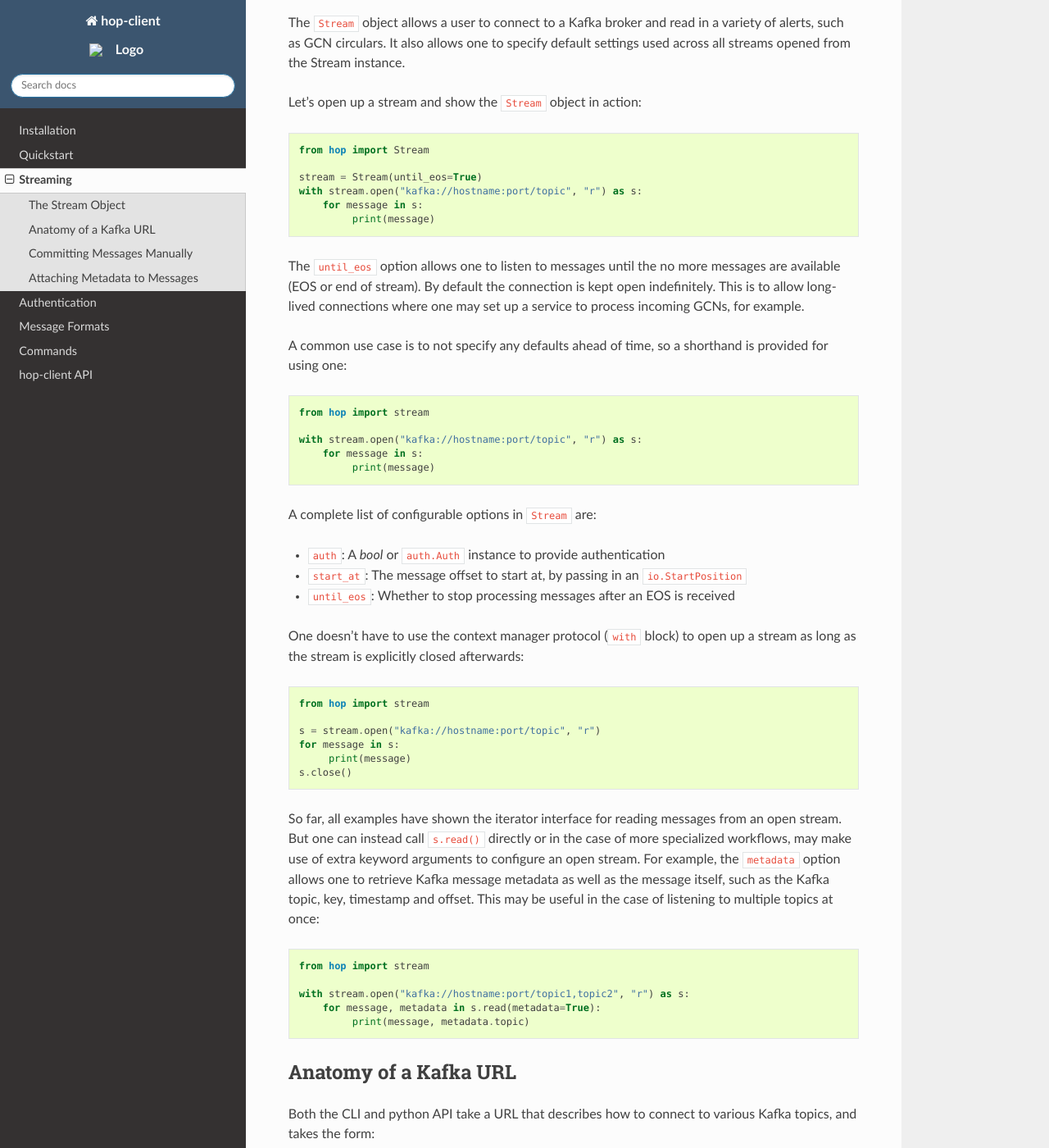
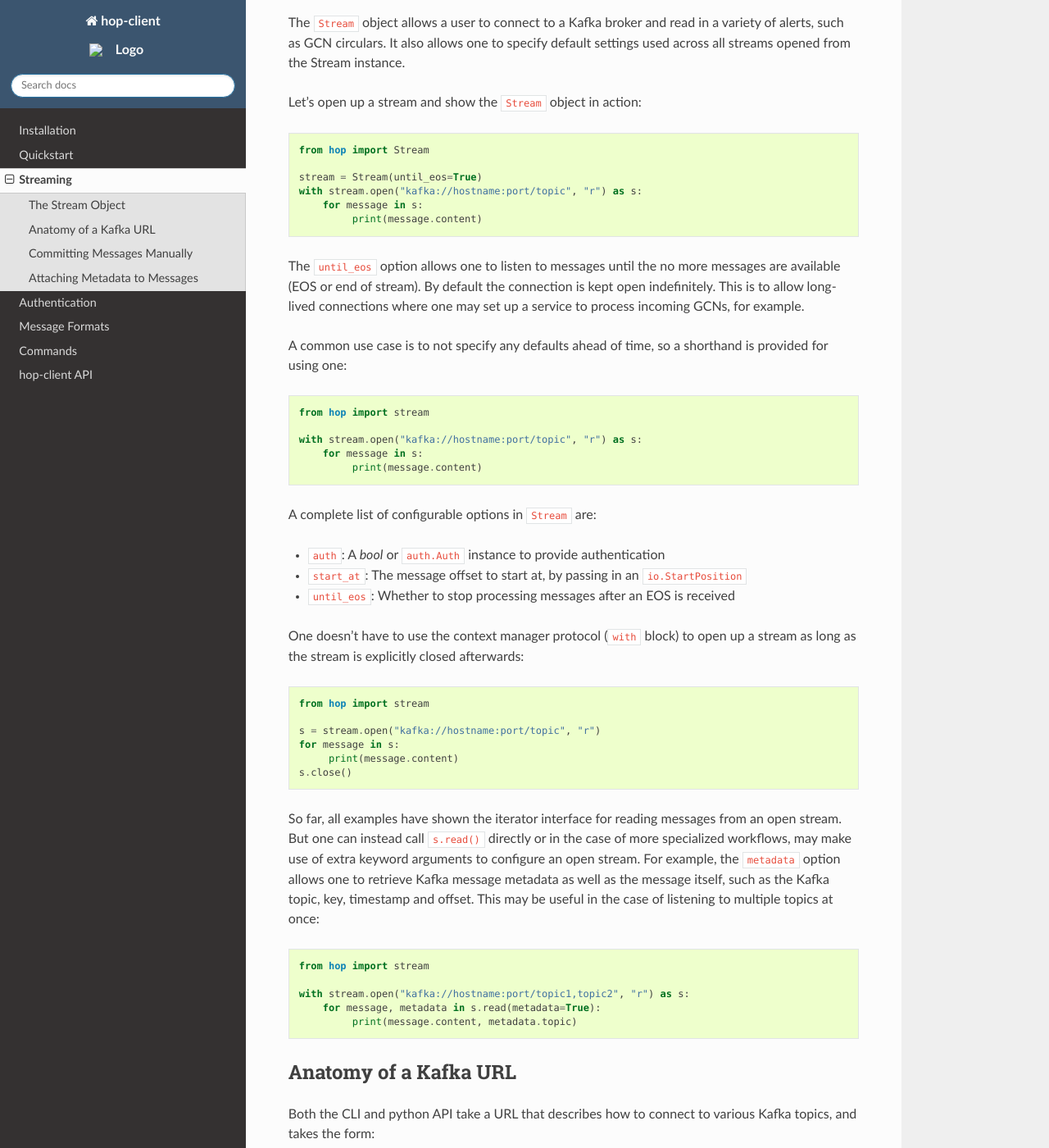
Before and after one commit to scimma/hop-client, a Sphinx documentation site: the page built from doc/user/stream.rst, in a window 1280 px wide and 1400 px high, scrolled down 320 px. Shown: the whole window at 82% size. Built offline with Sphinx 7.4.7 and the Read the Docs theme 2.0.0, drawn with Linux system fonts in a browser that asks for light colours.

Commit message:
Update documentation on receiving messages

```diff
--- a/doc/user/quickstart.rst
+++ b/doc/user/quickstart.rst
@@ -107,7 +107,7 @@ One can consume messages through the python API as follows:
 
     with stream.open("kafka://hostname:port/topic", "r") as s:
         for message in s:
-             print(message)
+             print(message.content)
 
 This will listen to the Hop broker, listening to new messages and printing them to
 stdout as they arrive.
@@ -124,4 +124,4 @@ from. For example, if you'd like to listen to all messages stored in a topic, yo
 
     with stream.open("kafka://hostname:port/topic", "r") as s:
         for message in s:
-             print(message)
+             print(message.content)
--- a/doc/user/stream.rst
+++ b/doc/user/stream.rst
@@ -22,7 +22,7 @@ Let's open up a stream and show the :code:`Stream` object in action:
     stream = Stream(until_eos=True)
     with stream.open("kafka://hostname:port/topic", "r") as s:
         for message in s:
-             print(message)
+             print(message.content)
 
 The :code:`until_eos` option allows one to listen to messages until
 the no more messages are available (EOS or end of stream). By default
@@ -39,7 +39,7 @@ so a shorthand is provided for using one:
 
     with stream.open("kafka://hostname:port/topic", "r") as s:
         for message in s:
-             print(message)
+             print(message.content)
 
 A complete list of configurable options in :code:`Stream` are:
 
@@ -56,7 +56,7 @@ to open up a stream as long as the stream is explicitly closed afterwards:
 
     s = stream.open("kafka://hostname:port/topic", "r")
     for message in s:
-         print(message)
+         print(message.content)
     s.close()
 
 So far, all examples have shown the iterator interface for reading messages from an open
@@ -72,7 +72,7 @@ be useful in the case of listening to multiple topics at once:
 
     with stream.open("kafka://hostname:port/topic1,topic2", "r") as s:
         for message, metadata in s.read(metadata=True):
-             print(message, metadata.topic)
+             print(message.content, metadata.topic)
 
 Anatomy of a Kafka URL
 -----------------------
@@ -108,7 +108,7 @@ A workflow to do this is shown below:
 
     with stream.open("kafka://hostname:port/topic1", "r", "mygroup") as s:
         for message, metadata in s.read(metadata=True, autocommit=False):
-             print(message, metadata.topic)
+             print(message.content, metadata.topic)
              s.mark_done(metadata)
 
 Attaching Metadata to Messages
```
